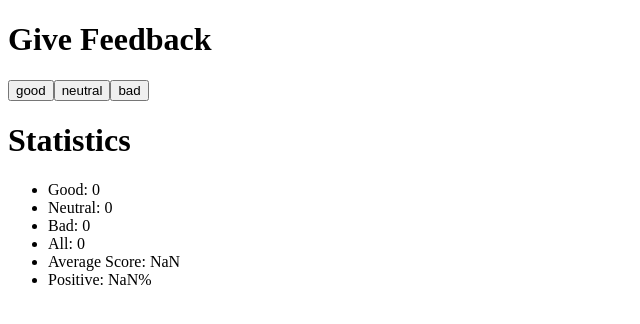
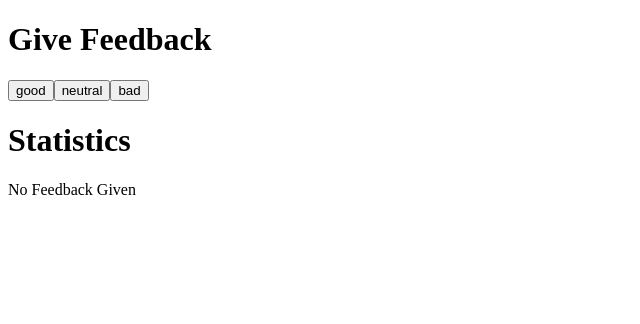
Before and after one commit to crrojas88/fullstack-open, a React (Create React App) app in the folder part1/unicafe/: page / in a window 1280 px wide. Shown: the top 324 px of the page, without its empty margins (0-640 px from the left). Built offline with nearby package versions, Linux system fonts and the light colour scheme.

Commit message:
completed 1.9 unicafe step4

```diff
--- a/part1/unicafe/src/App.js
+++ b/part1/unicafe/src/App.js
@@ -2,6 +2,14 @@
 
 
 const Statistics = ({ good, neutral, bad, all }) => {
+  if (all === 0) {
+    return(
+      <div>
+        <h1>Statistics</h1>
+          <p>No Feedback Given</p>
+      </div>
+    )
+  }
   return(
     <div>
       <h1>Statistics</h1>
```
